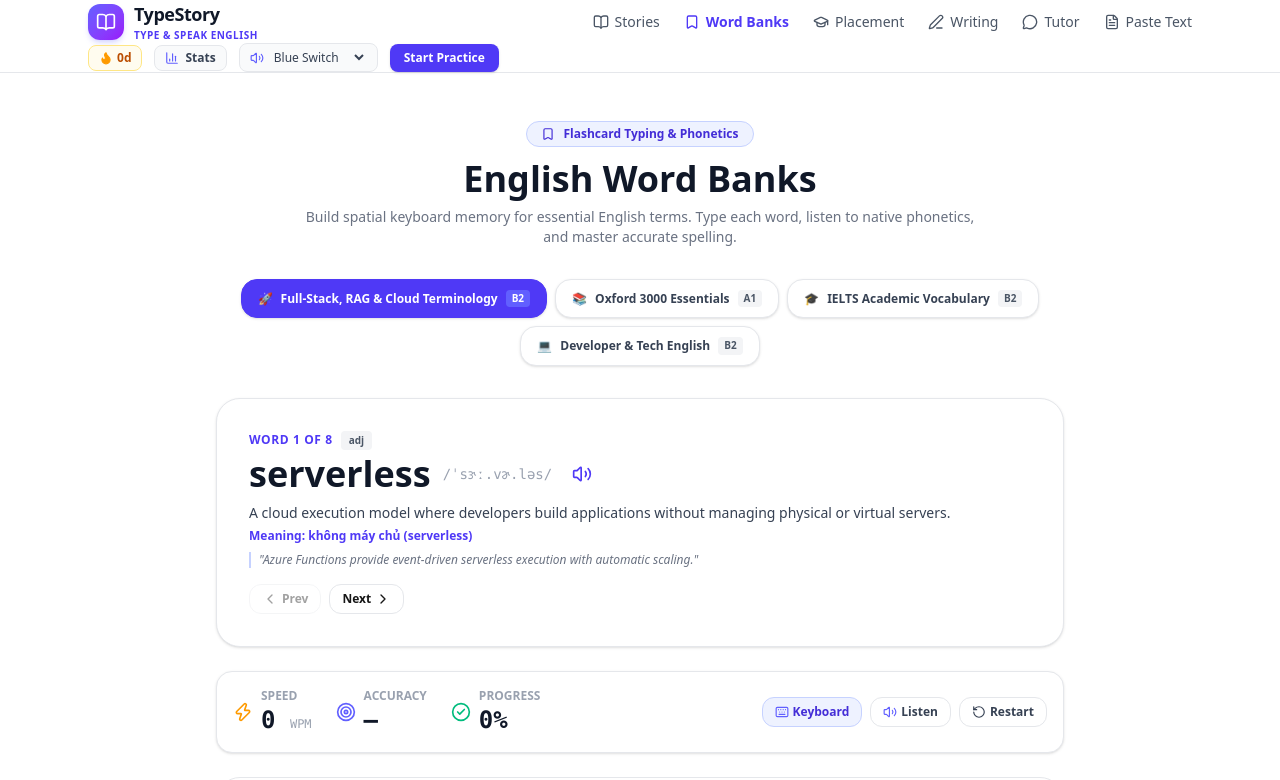
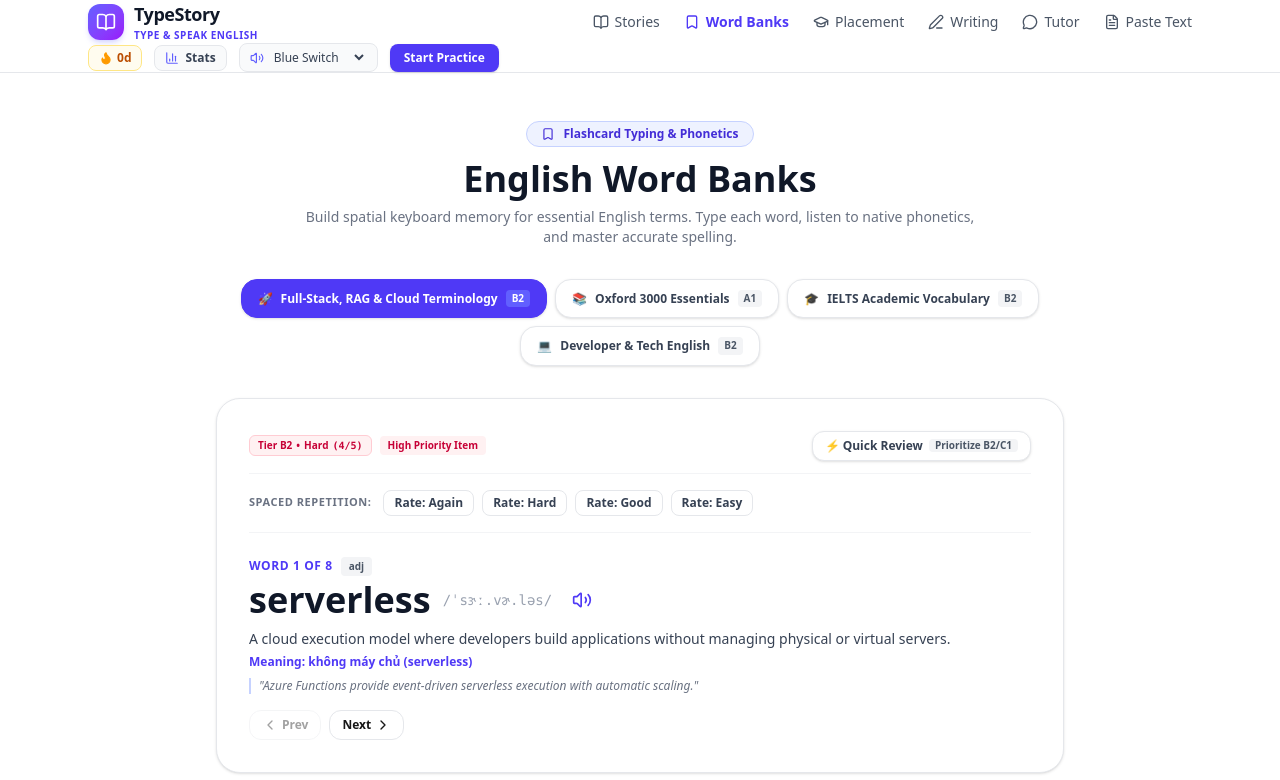
Before and after one commit to locionic/typestory, a Next.js app: page /vocab in a window 1280 px wide. Shown: the top 780 px of the page. Built offline with nearby package versions, Linux system fonts and the light colour scheme; no server answers.

Commit message:
feat(review): implement spaced-repetition difficulty filtering in card review

```diff
--- a/app/vocab/page.tsx
+++ b/app/vocab/page.tsx
@@ -1,9 +1,10 @@
 'use client';
 
-import React, { Suspense, useState } from 'react';
+import React, { Suspense, useState, useMemo } from 'react';
 import { useRouter, useSearchParams } from 'next/navigation';
 import { VOCAB_BANKS, VocabCategory } from '../../data/vocab';
 import VocabTabs from '../../components/vocab-tabs';
+import CardReview, { prioritizeCardsForReview, RepetitionRating } from '../../components/card-review';
 import TypingEngine from '../../components/typing/TypingEngine';
 import { Bookmark, Volume2, ChevronRight, ChevronLeft } from 'lucide-react';
 import { soundEngine } from '../../lib/audio';
@@ -38,7 +39,14 @@ function useLinkedBank(): VocabCategory {
 function VocabDrill({ bank }: { bank: VocabCategory }) {
   const router = useRouter();
   const [currentWordIndex, setCurrentWordIndex] = useState(0);
-  const words = bank.words;
+  const [isQuickReview, setIsQuickReview] = useState(false);
+  const [ratings, setRatings] = useState<Record<string, RepetitionRating>>({});
+
+  const baseWords = bank.words;
+  const words = useMemo(() => {
+    return isQuickReview ? prioritizeCardsForReview(baseWords, bank.level, true) : baseWords;
+  }, [baseWords, bank.level, isQuickReview]);
+
   const currentItem = words[currentWordIndex] || words[0];
 
   // The board loads this into the typing store itself, and the guard that makes that write
@@ -56,6 +64,15 @@ function VocabDrill({ bank }: { bank: VocabCategory }) {
     if (currentWordIndex > 0) {
       setCurrentWordIndex((prev) => prev - 1);
     }
+  };
+
+  const handleToggleQuickReview = () => {
+    setCurrentWordIndex(0);
+    setIsQuickReview((prev) => !prev);
+  };
+
+  const handleRate = (rating: RepetitionRating) => {
+    setRatings((prev) => ({ ...prev, [currentItem.word]: rating }));
   };
 
   return (
@@ -79,6 +96,20 @@ function VocabDrill({ bank }: { bank: VocabCategory }) {
 
       {/* Active Word Card & Phonetic Card */}
       <div className="mb-6 rounded-3xl border border-gray-200 bg-white p-6 shadow-sm dark:border-gray-800 dark:bg-gray-900 sm:p-8">
+        {/* Card Review & Spaced Repetition Controls */}
+        <div className="mb-6 border-b border-gray-100 pb-4 dark:border-gray-800">
+          <CardReview
+            bank={bank}
+            currentItem={currentItem}
+            currentWordIndex={currentWordIndex}
+            totalWords={words.length}
+            isQuickReview={isQuickReview}
+            onToggleQuickReview={handleToggleQuickReview}
+            currentRating={ratings[currentItem.word]}
+            onRate={handleRate}
+          />
+        </div>
+
         <div className="flex flex-wrap items-start justify-between gap-4">
           <div>
             <div className="flex items-center gap-2 mb-1">
--- /dev/null
+++ b/components/card-review.tsx
@@ -0,0 +1,259 @@
+'use client';
+
+import React from 'react';
+import { CefrLevel, VocabItem } from '../lib/types';
+import { VocabCategory } from '../data/vocab';
+
+export type CefrDifficultyTier = 'Easy' | 'Medium' | 'Hard';
+export type RepetitionRating = 'again' | 'hard' | 'good' | 'easy';
+
+/**
+ * Spaced-repetition difficulty scoring for CEFR levels:
+ * - A1 / A2: Easy (Score 1-2)
+ * - B1: Medium (Score 3)
+ * - B2 / C1 / C2: Hard (Score 4-5)
+ */
+export function getCefrDifficultyScore(level: CefrLevel): number {
+  switch (level) {
+    case 'A1':
+      return 1;
+    case 'A2':
+      return 2;
+    case 'B1':
+      return 3;
+    case 'B2':
+      return 4;
+    case 'C1':
+    case 'C2':
+      return 5;
+    default:
+      return 3;
+  }
+}
+
+export function getDifficultyTier(level: CefrLevel): CefrDifficultyTier {
+  const score = getCefrDifficultyScore(level);
+  if (score <= 2) return 'Easy';
+  if (score === 3) return 'Medium';
+  return 'Hard';
+}
+
+export function isHardCefrTier(level: CefrLevel): boolean {
+  return level === 'B2' || level === 'C1' || level === 'C2';
+}
+
+export function getEffectiveItemLevel(item: VocabItem, defaultLevel: CefrLevel = 'B2'): CefrLevel {
+  return item.level ?? defaultLevel;
+}
+
+export function getEffectiveItemScore(item: VocabItem, defaultLevel: CefrLevel = 'B2'): number {
+  if (typeof item.difficultyScore === 'number') {
+    return item.difficultyScore;
+  }
+  return getCefrDifficultyScore(getEffectiveItemLevel(item, defaultLevel));
+}
+
+/**
+ * Spaced-repetition interval calculation for review scheduling.
+ */
+export function calculateNextReviewInterval(
+  rating: RepetitionRating,
+  currentIntervalDays = 1,
+): { intervalDays: number; easeDelta: number } {
+  switch (rating) {
+    case 'again':
+      return { intervalDays: 1, easeDelta: -0.2 };
+    case 'hard':
+      return { intervalDays: Math.max(1, Math.round(currentIntervalDays * 1.2)), easeDelta: -0.15 };
+    case 'good':
+      return { intervalDays: Math.max(2, Math.round(currentIntervalDays * 1.8)), easeDelta: 0 };
+    case 'easy':
+      return { intervalDays: Math.max(4, Math.round(currentIntervalDays * 2.5)), easeDelta: 0.15 };
+  }
+}
+
+/**
+ * Filters or prioritizes cards for review.
+ * When quickReview is enabled:
+ * Cleanly prioritizes harder CEFR tier items (B2/C1) before easier items.
+ */
+export function prioritizeCardsForReview<T extends { word: string; level?: CefrLevel; difficultyScore?: number }>(
+  items: T[],
+  bankLevel: CefrLevel = 'B2',
+  quickReview = false,
+): T[] {
+  if (!quickReview) {
+    return [...items];
+  }
+
+  return [...items].sort((a, b) => {
+    const scoreA = getEffectiveItemScore(a, bankLevel);
+    const scoreB = getEffectiveItemScore(b, bankLevel);
+    // Harder items (higher difficulty score, B2/C1/C2) come first
+    return scoreB - scoreA;
+  });
+}
+
+/**
+ * Filters cards to strictly hard tier (B2/C1/C2) items.
+ */
+export function filterHardCefrCards<T extends { level?: CefrLevel }>(
+  items: T[],
+  bankLevel: CefrLevel = 'B2',
+): T[] {
+  return items.filter((item) => isHardCefrTier(item.level ?? bankLevel));
+}
+
+interface DifficultyBadgeProps {
+  level: CefrLevel;
+  score?: number;
+}
+
+export function DifficultyScoreBadge({ level, score }: DifficultyBadgeProps) {
+  const tier = getDifficultyTier(level);
+  const difficultyScore = score ?? getCefrDifficultyScore(level);
+
+  const tierColors = {
+    Easy: 'border-emerald-200 bg-emerald-50 text-emerald-700 dark:border-emerald-800 dark:bg-emerald-950/40 dark:text-emerald-300',
+    Medium: 'border-amber-200 bg-amber-50 text-amber-700 dark:border-amber-800 dark:bg-amber-950/40 dark:text-amber-300',
+    Hard: 'border-rose-200 bg-rose-50 text-rose-700 dark:border-rose-800 dark:bg-rose-950/40 dark:text-rose-300',
+  }[tier];
+
+  return (
+    <div className="inline-flex items-center gap-1.5">
+      <span
+        className={`inline-flex items-center gap-1 rounded-md border px-2 py-0.5 text-[10px] font-bold ${tierColors}`}
+        data-testid="difficulty-tier-badge"
+      >
+        <span>Tier {level}</span>
+        <span>•</span>
+        <span>{tier}</span>
+        <span className="font-mono">({difficultyScore}/5)</span>
+      </span>
+    </div>
+  );
+}
+
+interface QuickReviewToggleProps {
+  isQuickReview: boolean;
+  onToggle: () => void;
+  hardItemCount?: number;
+}
+
+export function QuickReviewToggle({ isQuickReview, onToggle, hardItemCount }: QuickReviewToggleProps) {
+  return (
+    <button
+      type="button"
+      onClick={onToggle}
+      aria-pressed={isQuickReview}
+      className={`inline-flex items-center gap-1.5 rounded-xl border px-3 py-1.5 text-xs font-bold transition shadow-sm ${
+        isQuickReview
+          ? 'border-indigo-600 bg-indigo-600 text-white'
+          : 'border-gray-200 bg-white text-gray-700 hover:border-gray-300 dark:border-gray-800 dark:bg-gray-900 dark:text-gray-300'
+      }`}
+    >
+      <span>⚡ Quick Review</span>
+      <span
+        className={`rounded px-1.5 py-0.2 text-[10px] font-bold ${
+          isQuickReview
+            ? 'bg-indigo-500 text-white'
+            : 'bg-gray-100 text-gray-600 dark:bg-gray-800 dark:text-gray-300'
+        }`}
+      >
+        {isQuickReview ? 'B2/C1 Priority Active' : 'Prioritize B2/C1'}
+      </span>
+      {typeof hardItemCount === 'number' && (
+        <span className="text-[10px] opacity-80">({hardItemCount} items)</span>
+      )}
+    </button>
+  );
+}
+
+interface SpacedRepetitionScoringProps {
+  currentRating?: RepetitionRating;
+  onRate: (rating: RepetitionRating) => void;
+}
+
+export function SpacedRepetitionScoring({ currentRating, onRate }: SpacedRepetitionScoringProps) {
+  const ratingOptions: { key: RepetitionRating; label: string; sublabel: string; color: string }[] = [
+    { key: 'again', label: 'Rate: Again', sublabel: 'Score 5 (Hardest)', color: 'rose' },
+    { key: 'hard', label: 'Rate: Hard', sublabel: 'Score 4 (Difficult)', color: 'amber' },
+    { key: 'good', label: 'Rate: Good', sublabel: 'Score 3 (Moderate)', color: 'indigo' },
+    { key: 'easy', label: 'Rate: Easy', sublabel: 'Score 1 (Familiar)', color: 'emerald' },
+  ];
+
+  return (
+    <div className="flex flex-wrap items-center gap-2">
+      <span className="text-[11px] font-bold uppercase tracking-wider text-gray-500 dark:text-gray-400 mr-1">
+        Spaced Repetition:
+      </span>
+      {ratingOptions.map((opt) => {
+        const isSelected = currentRating === opt.key;
+        return (
+          <button
+            key={opt.key}
+            type="button"
+            onClick={() => onRate(opt.key)}
+            aria-pressed={isSelected}
+            className={`rounded-lg border px-2.5 py-1 text-xs font-semibold transition ${
+              isSelected
+                ? 'border-indigo-600 bg-indigo-600 text-white'
+                : 'border-gray-200 bg-white text-gray-700 hover:border-gray-300 dark:border-gray-800 dark:bg-gray-900 dark:text-gray-300'
+            }`}
+          >
+            <span>{opt.label}</span>
+          </button>
+        );
+      })}
+    </div>
+  );
+}
+
+export interface CardReviewProps {
+  bank: VocabCategory;
+  currentItem: VocabItem;
+  currentWordIndex: number;
+  totalWords: number;
+  isQuickReview: boolean;
+  onToggleQuickReview: () => void;
+  currentRating?: RepetitionRating;
+  onRate: (rating: RepetitionRating) => void;
+}
+
+export default function CardReview({
+  bank,
+  currentItem,
+  currentWordIndex,
+  totalWords,
+  isQuickReview,
+  onToggleQuickReview,
+  currentRating,
+  onRate,
+}: CardReviewProps) {
+  const itemLevel = getEffectiveItemLevel(currentItem, bank.level);
+  const itemScore = getEffectiveItemScore(currentItem, bank.level);
+
+  return (
+    <div className="flex flex-col gap-3">
+      {/* Review controls header */}
+      <div className="flex flex-wrap items-center justify-between gap-2 border-b border-gray-100 pb-3 dark:border-gray-800">
+        <div className="flex flex-wrap items-center gap-2">
+          <DifficultyScoreBadge level={itemLevel} score={itemScore} />
+          {isHardCefrTier(itemLevel) && (
+            <span className="rounded bg-rose-50 px-2 py-0.5 text-[10px] font-bold text-rose-700 dark:bg-rose-950/40 dark:text-rose-300">
+              High Priority Item
+            </span>
+          )}
+        </div>
+        <QuickReviewToggle isQuickReview={isQuickReview} onToggle={onToggleQuickReview} />
+      </div>
+
+      {/* Spaced repetition difficulty feedback buttons */}
+      <div className="pt-1">
+        <SpacedRepetitionScoring currentRating={currentRating} onRate={onRate} />
+      </div>
+    </div>
+  );
+}
+
+export { CardReview };
--- a/lib/types.ts
+++ b/lib/types.ts
@@ -9,6 +9,8 @@ export interface VocabItem {
   definition: string;
   translation?: string; // e.g. Vietnamese or second language
   example?: string;
+  level?: CefrLevel;
+  difficultyScore?: number;
 }
 
 export interface StoryItem {
```
Also changed, not shown: 1 other file (tests, documents, lock files or other folders).
